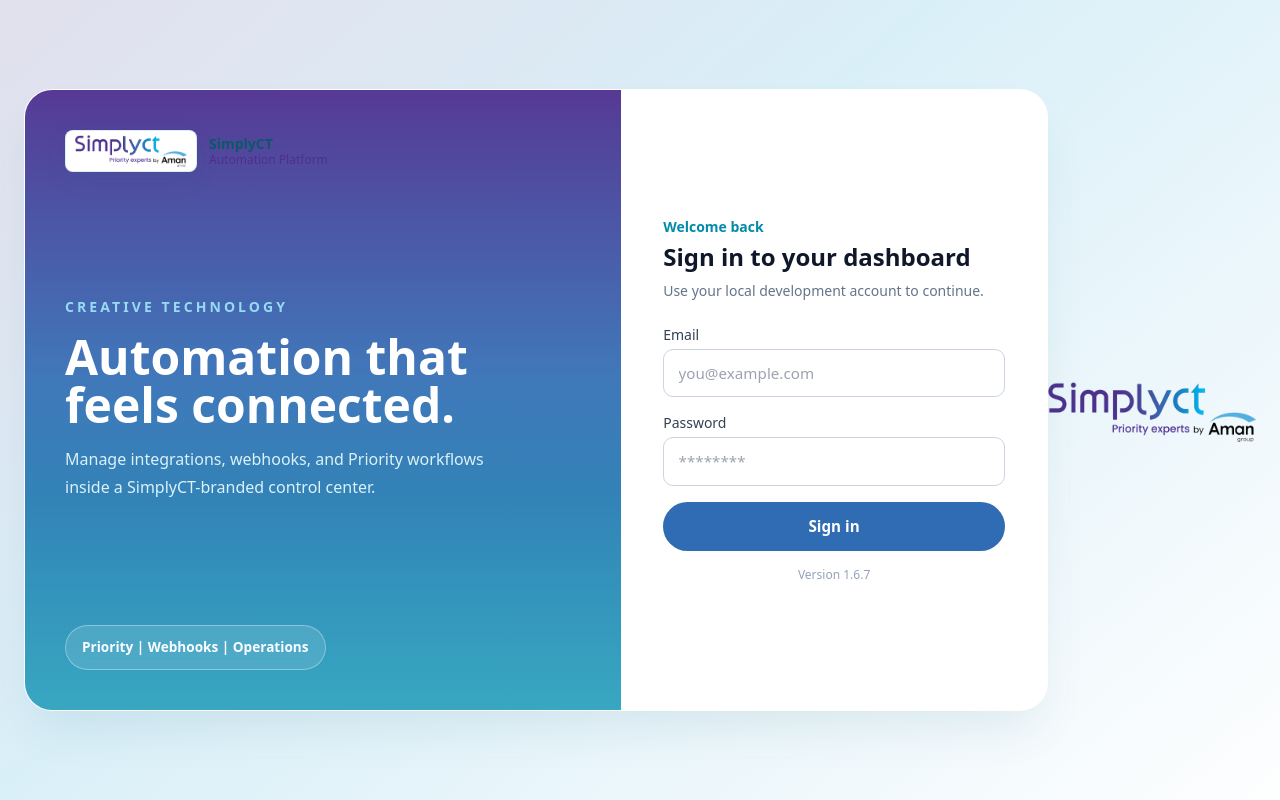
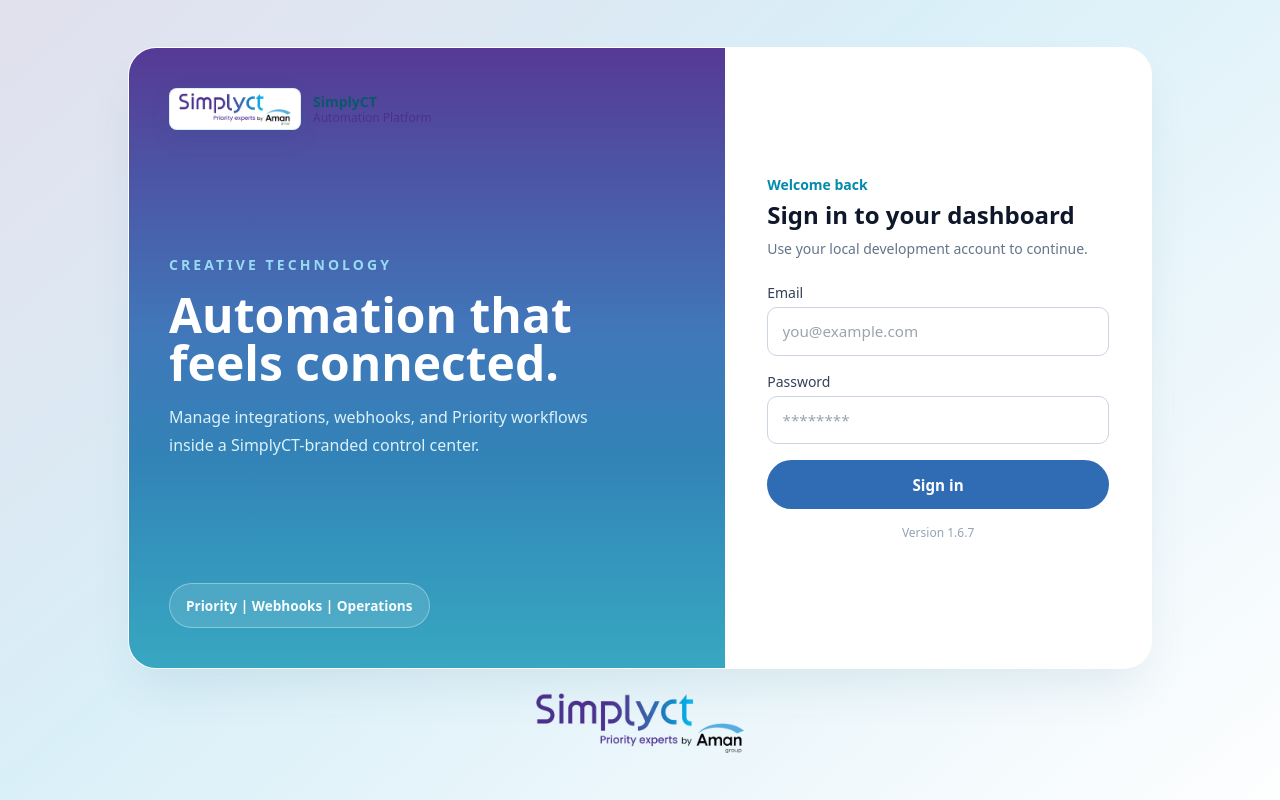
Before and after one commit to benmen1980/automation, a React (Vite) app in the folder frontend/dashboard/: page /login in a window 1280 px wide. Built offline with nearby package versions, Linux system fonts and the light colour scheme; no server answers.

Commit message:
Fix login logo placement

```diff
--- a/frontend/dashboard/src/pages/LoginPage.jsx
+++ b/frontend/dashboard/src/pages/LoginPage.jsx
@@ -29,7 +29,7 @@
   }
 
   return (
-    <div className="login-stage min-h-screen px-4 py-8">
+    <div className="login-stage flex-col min-h-screen px-4 py-8">
       <div className="login-shell w-full max-w-5xl overflow-hidden rounded-[28px] border border-white/70 bg-white shadow-2xl shadow-[#0b5869]/10">
         <section className="brand-panel">
           <BrandMark />
```
